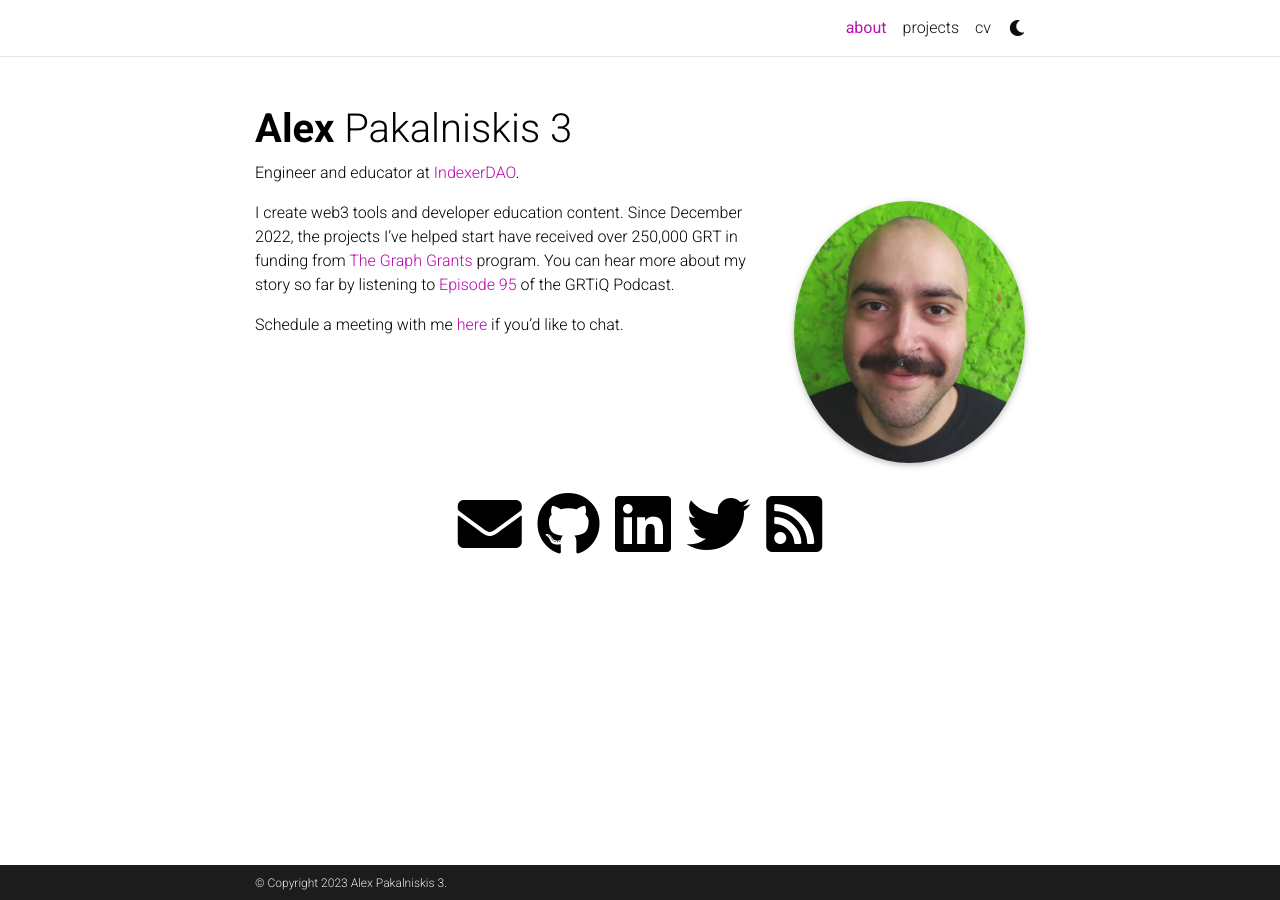
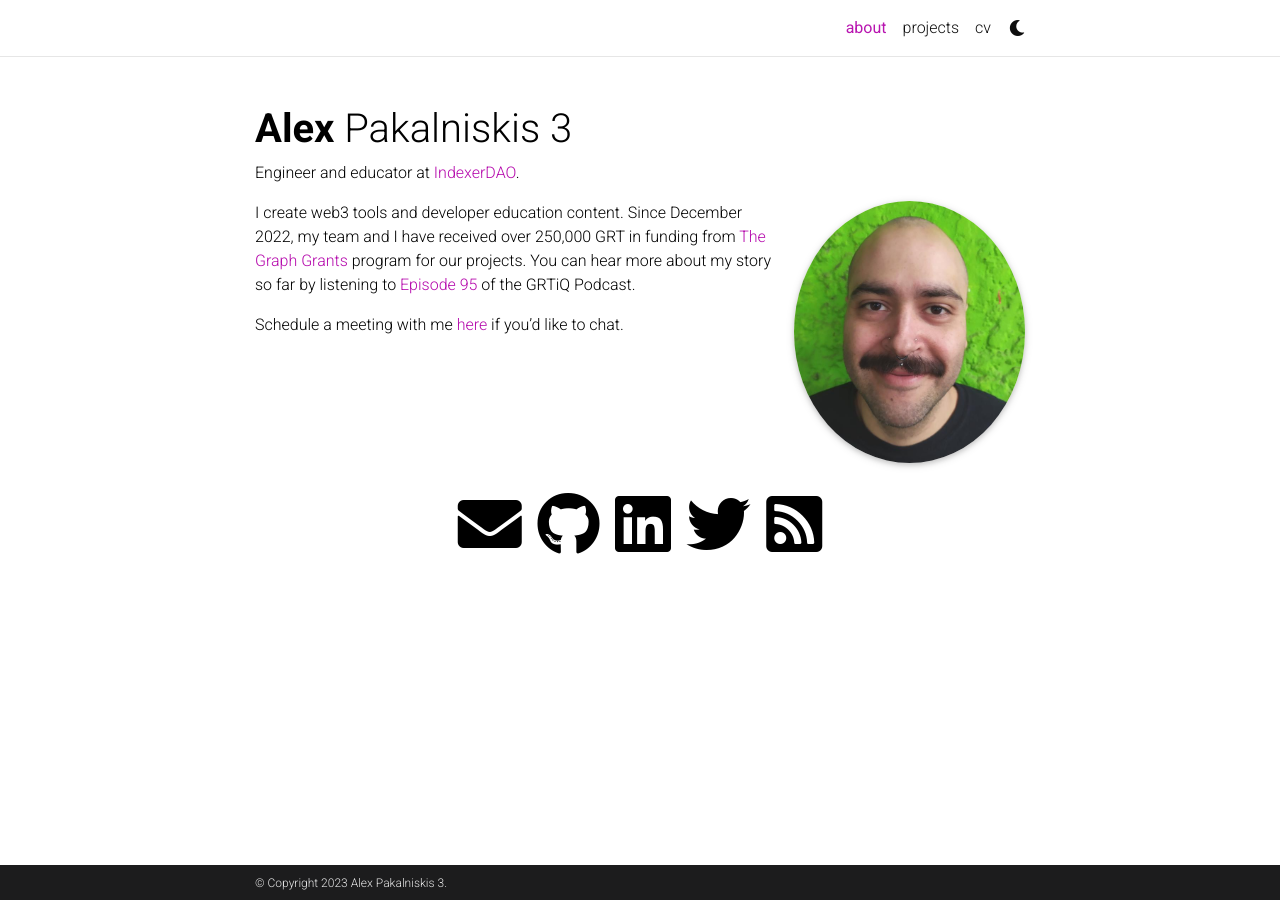
Before and after one commit to alex-pakalniskis/alex-pakalniskis.github.io, a Jekyll site: the page built from _pages/about.md, in a window 1280 px wide. Built offline with Jekyll 4.4.1, drawn with Linux system fonts in a browser that asks for light colours; full-size pictures stand in for the smaller copies a plugin makes; comment, search, counter and statistics services are not loaded; a style sheet for code colours, icons or effects is not loaded.

Commit message:
Update about.md

```diff
--- a/_pages/about.md
+++ b/_pages/about.md
@@ -16,6 +16,6 @@ selected_papers: false # includes a list of papers marked as "selected={true}"
 social: true  # includes social icons at the bottom of the page
 ---
 
-I create web3 tools and developer education content. Since December 2022, the projects I've helped start have received over 250,000 GRT in funding from [The Graph Grants](https://thegraph.com/ecosystem/grants/) program. You can hear more about my story so far by listening to [Episode 95](https://www.grtiq.com/grtiq-podcast-95-alex-pakalniskis/) of the GRTiQ Podcast.
+I create web3 tools and developer education content. Since December 2022, my team and I have received over 250,000 GRT in funding from [The Graph Grants](https://thegraph.com/ecosystem/grants/) program for our projects. You can hear more about my story so far by listening to [Episode 95](https://www.grtiq.com/grtiq-podcast-95-alex-pakalniskis/) of the GRTiQ Podcast.
 
 Schedule a meeting with me [here](https://calendly.com/alexpakalniskis3/30min) if you'd like to chat.
```
